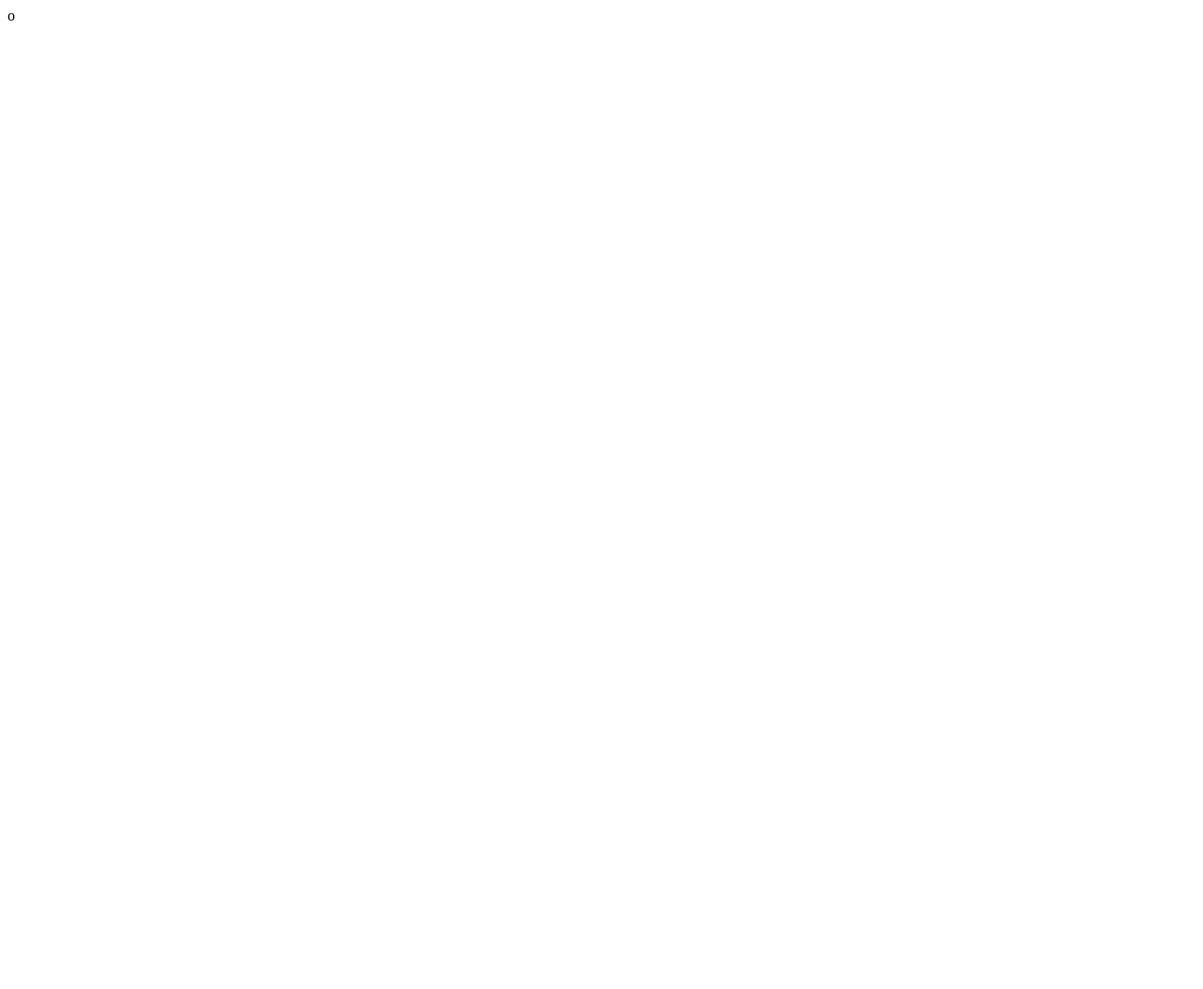
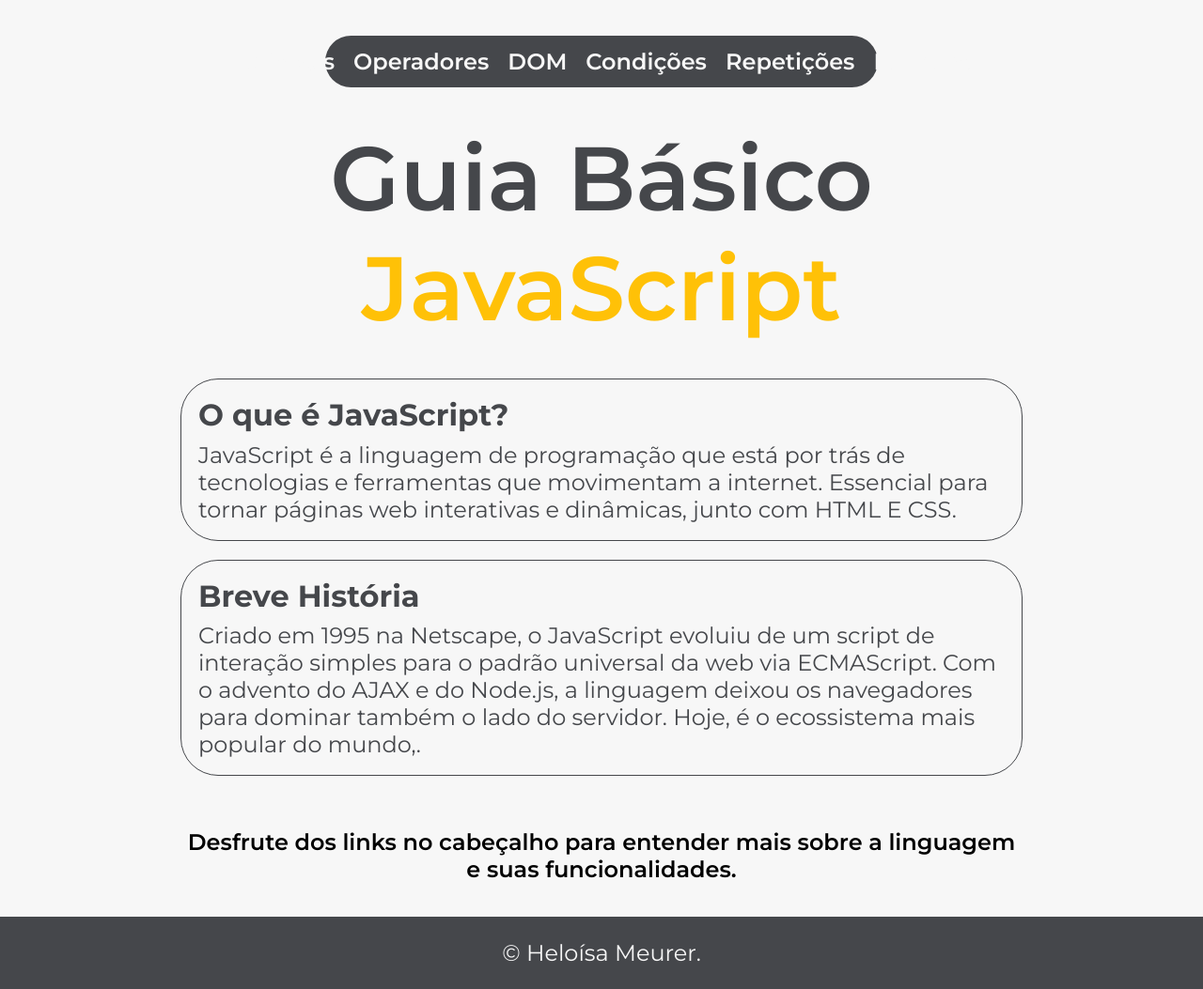
Before and after one commit to meeuurer/guia-basico-js, a plain HTML site: page index.html in a window 1280 px wide. Shown: the whole page at 94% size. Before the commit the page ends 800 px from the top, so only its background shows below. Drawn offline with Linux system fonts and the light colour scheme.

Commit message:
Criação do espaço de trabalho e página inicial

```diff
--- a/index.html
+++ b/index.html
@@ -1 +1,44 @@
- o
+ <!DOCTYPE html>
+ <html lang="pt-br">
+ <head>
+    <meta charset="UTF-8">
+    <meta name="viewport" content="width=device-width, initial-scale=1.0">
+    <link rel="shortcut icon" href="img/icon-java.png" type="image/x-icon">
+    <title>Guia Básico JavaScript</title>
+    <link rel="stylesheet" href="style/style.css">
+ </head>
+ <body>
+    <header class="cabecalho">
+        <nav class="cabecalho-menu">
+            <a class="cabecalho-menu-link" href="variaveis.html">Variáveis</a>
+            <a class="cabecalho-menu-link" href="operadores.html">Operadores</a>
+            <a class="cabecalho-menu-link" href="dom.html">DOM</a>
+            <a class="cabecalho-menu-link" href="condicoes.html">Condições</a>
+            <a class="cabecalho-menu-link" href="repeticoes.html">Repetições</a>
+            <a class="cabecalho-menu-link" href="funcoes.html">Funções</a>
+        </nav>
+    </header>
+
+    <main class="apresentacao">
+        <section class="apresentacao-conteudo">
+            <h1 class="apresentacao-conteudo-titulo">Guia Básico
+            <span class="apresentacao-conteudo-titulo-destaque"> JavaScript</span></h1>
+            <div>
+                <h2 class="apresentacao-conteudo-subtitulo">O que é JavaScript?</h2>
+                <p class="apresentacao-conteudo-texto">JavaScript é a linguagem de programação que está por trás de tecnologias e ferramentas que movimentam a internet. Essencial para tornar páginas web interativas e dinâmicas, junto com HTML E CSS.</p>
+            </div>
+            <div>
+                <h2 class="apresentacao-conteudo-subtitulo">Breve História</h2>
+                <p class="apresentacao-conteudo-texto">Criado em 1995 na Netscape, o JavaScript evoluiu de um script de interação simples para o padrão universal da web via ECMAScript. Com o advento do AJAX e do Node.js, a linguagem deixou os navegadores para dominar também o lado do servidor. Hoje, é o ecossistema mais popular do mundo,.</p>
+            </div>
+            <p class="apresentacao-conteudo-convite">Desfrute dos links no cabeçalho para entender mais sobre a linguagem e suas funcionalidades.</p>
+        </section>
+    </main>
+
+    <footer class="rodape">
+        <a class="rodape-link" href="https://github.com/meeuurer">© Heloísa Meurer.</a>
+    </footer>
+
+    <script src="script/script.js"></script>
+ </body>
+ </html>
--- /dev/null
+++ b/style/style.css
@@ -0,0 +1,102 @@
+@import url('https://fonts.googleapis.com/css2?family=Montserrat:ital,wght@0,100..900;1,100..900&display=swap');
+
+:root {
+    --cor-branco: #F7F7F7;
+    --cor-cinza: #45474B;
+    --cor-amarelo: #FFC107;
+
+    --fonte-principal: 'Montserrat', sans-serif;
+}
+
+* {
+    margin: 0;
+    padding: 0;
+}
+
+body {
+    font-family: var(--fonte-principal);
+    font-size: 1.5rem;
+    background-color: var(--cor-branco);
+}
+
+.cabecalho {
+    padding: 2% 0% 2% 0%;
+}
+
+.cabecalho-menu {
+    display: flex;
+    justify-content: center;
+    gap: 20px;
+    background-color: #45474B;
+    border-radius: 40px;
+    margin: 1% 27%;
+    padding: 1%;
+}
+
+.cabecalho-menu-link {
+    color: #F7F7F7;
+    font-size: 1.5rem;
+    font-weight: 600;
+    text-decoration: none;
+}
+
+.apresentacao {
+    padding: 0% 15%;
+    display: flex;
+    align-items: center;
+    justify-content: space-between;
+    gap: 82px;
+}
+
+.apresentacao-conteudo {
+    display: flex;
+    flex-direction: column;
+    gap: 20px;
+}
+
+.apresentacao-conteudo-titulo {
+    font-size: 6rem;
+    font-weight: 600;
+    color: var(--cor-cinza);
+    text-align: center;
+    padding: 0% 0% 2% 0%;
+}
+
+.apresentacao-conteudo-titulo-destaque {
+    color: var(--cor-amarelo);
+}
+
+.apresentacao-conteudo-subtitulo {
+    font-size: 2rem;
+    color: #45474B;
+}
+
+.apresentacao-conteudo-texto {
+    padding-top: 1%;
+    color: var(--cor-cinza);
+}
+
+.apresentacao-conteudo-convite {
+    font-weight: 600;
+    padding: 4% 0% 4% 0%;
+    text-align: center;
+}
+
+div {
+    border: 1px solid #45474B;
+    border-radius: 40px;
+    padding: 2%;
+}
+
+.rodape {
+    padding: 24px;
+    text-align: center;
+    background-color: #45474B;
+}
+
+.rodape-link {
+    text-decoration: none;
+    font-size: 1.5rem;
+    font-weight: 400;
+    color: #F7F7F7;
+}
```
Also changed, not shown: condicoes.html (added), dom.html (added), funcoes.html (added), img/icon-java.png (added), operadores.html (added), repeticoes.html (added), script/script.js (added), style.css (deleted), variaveis.html (added).
